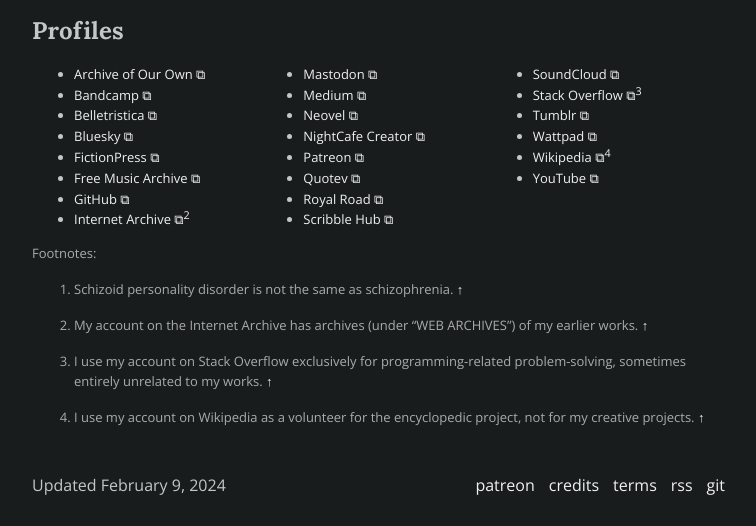
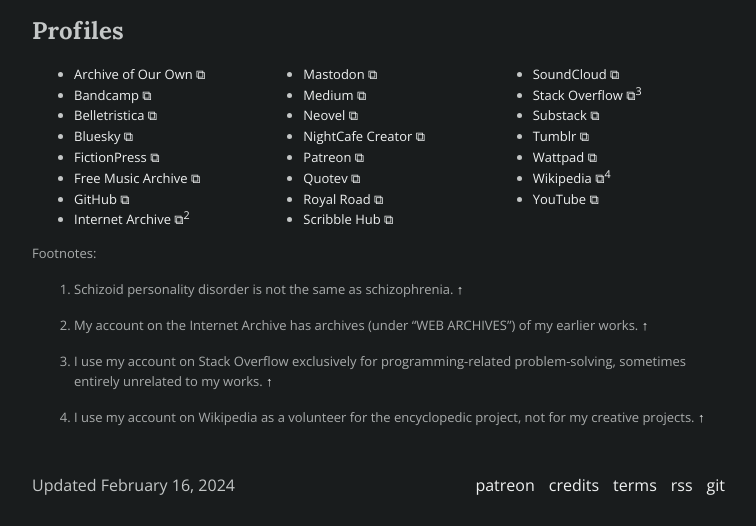
Before and after one commit to schizoidnightmares/schizoidnightmares.com, a Jekyll site: the page built from about.md, in a window 1280 px wide. Shown: the part 405-931 px from the top of the page, without its empty margins (258-1014 px from the left). Built offline with Jekyll 4.4.1, drawn with Linux system fonts in a browser that asks for light colours.

Commit message:
adding substack profile

```diff
--- a/about.md
+++ b/about.md
@@ -1,7 +1,7 @@
 ---
 title: About
 description: About me and my works
-last_modified_at: February 9, 2024
+last_modified_at: February 16, 2024
 ---
 
 # About
@@ -31,6 +31,7 @@
 - <a href="https://www.scribblehub.com/profile/125707/schizoidnightmares/" target="_blank">Scribble Hub ⧉</a>
 - <a href="https://soundcloud.com/schizoidnightmares" target="_blank">SoundCloud ⧉</a>
 - <a href="https://stackoverflow.com/users/21422760/schizoid-nightmares" target="_blank">Stack Overflow ⧉</a>[^3]
+- <a href="https://schizoidnightmares.substack.com/" target="_blank">Substack ⧉</a>
 - <a href="https://schizoidnightmares.tumblr.com/" target="_blank">Tumblr ⧉</a>
 - <a href="https://www.wattpad.com/user/schizoidnightmares" target="_blank">Wattpad ⧉</a>
 - <a href="https://en.wikipedia.org/wiki/User:SchizoidNightmares" target="_blank">Wikipedia ⧉</a>[^4]
```
